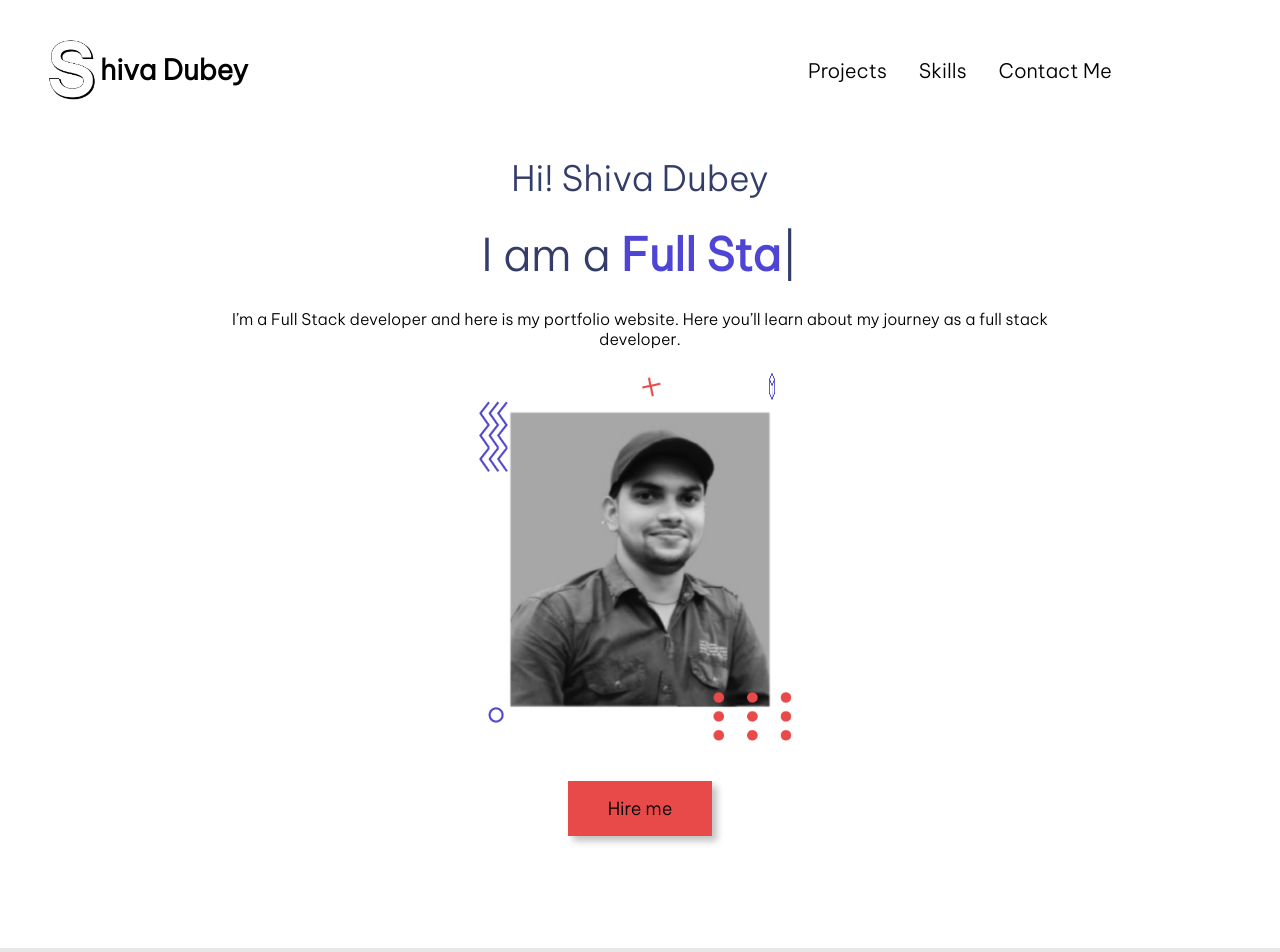
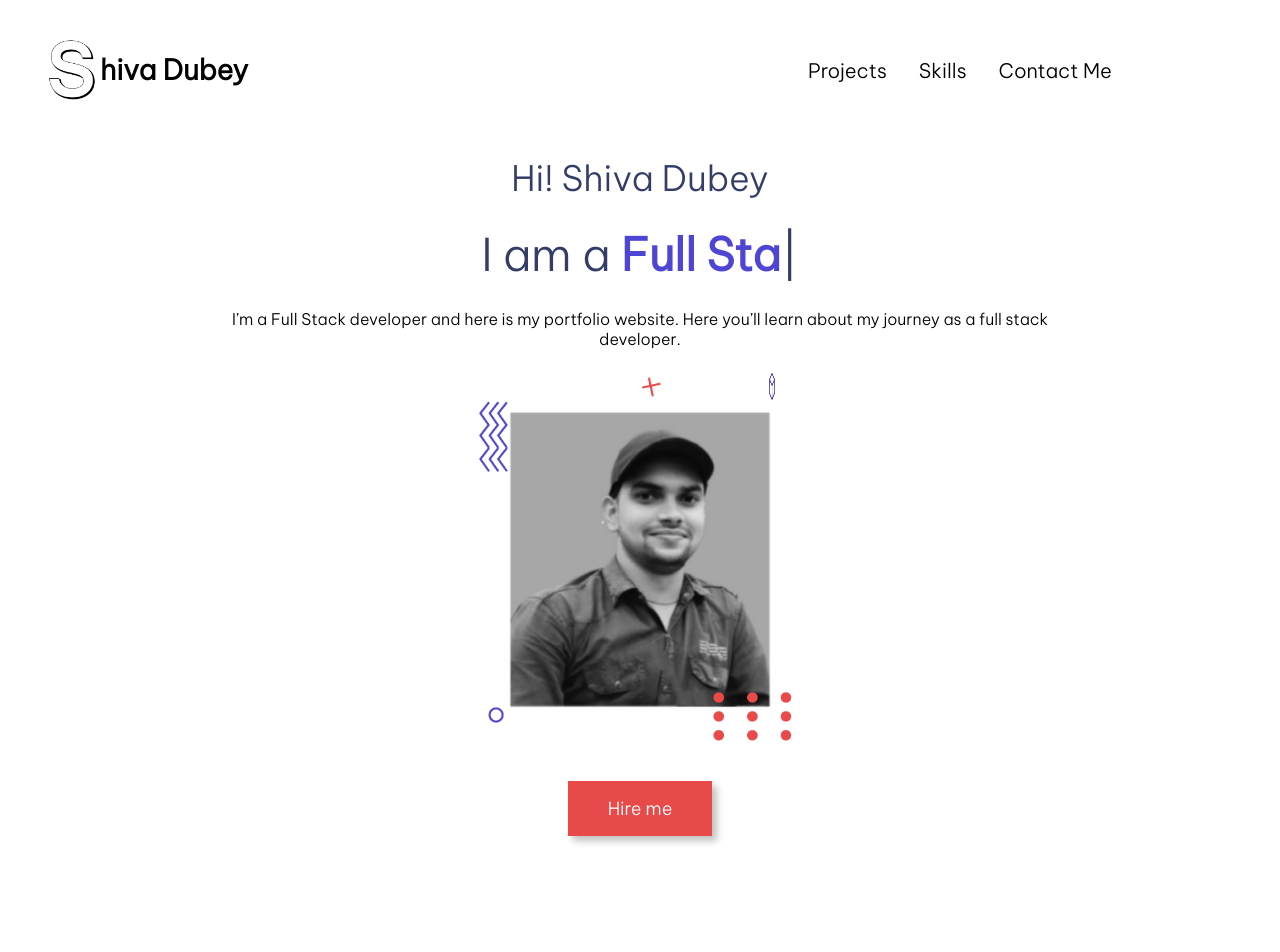
Before and after one commit to shivd236/shivporfolio, a plain HTML site: page index.html in a window 1280 px wide. Shown: the top 952 px of the page. Drawn offline with nearby package versions, Linux system fonts and the light colour scheme.

Commit message:
button change

```diff
--- a/index.html
+++ b/index.html
@@ -75,7 +75,7 @@
       </div>
     </div>
 
-    <div class="btn-pink" id="btn-bottom"><a href="#contactme" style="color: black;">Hire me</a></div>
+    <a href="#contactme" style="text-decoration: none;"><div class="btn-pink" id="btn-bottom">Hire me</div></a>
   </div>
 
   <!-- Projects -->
--- a/style.css
+++ b/style.css
@@ -142,7 +142,7 @@ a{
   position: absolute;
   background-color: #fff;
   top: 0px;
-  /* color: black !important; */
+  color: black;
   left: 0;
   right: 0;
   bottom: 0px;
```
